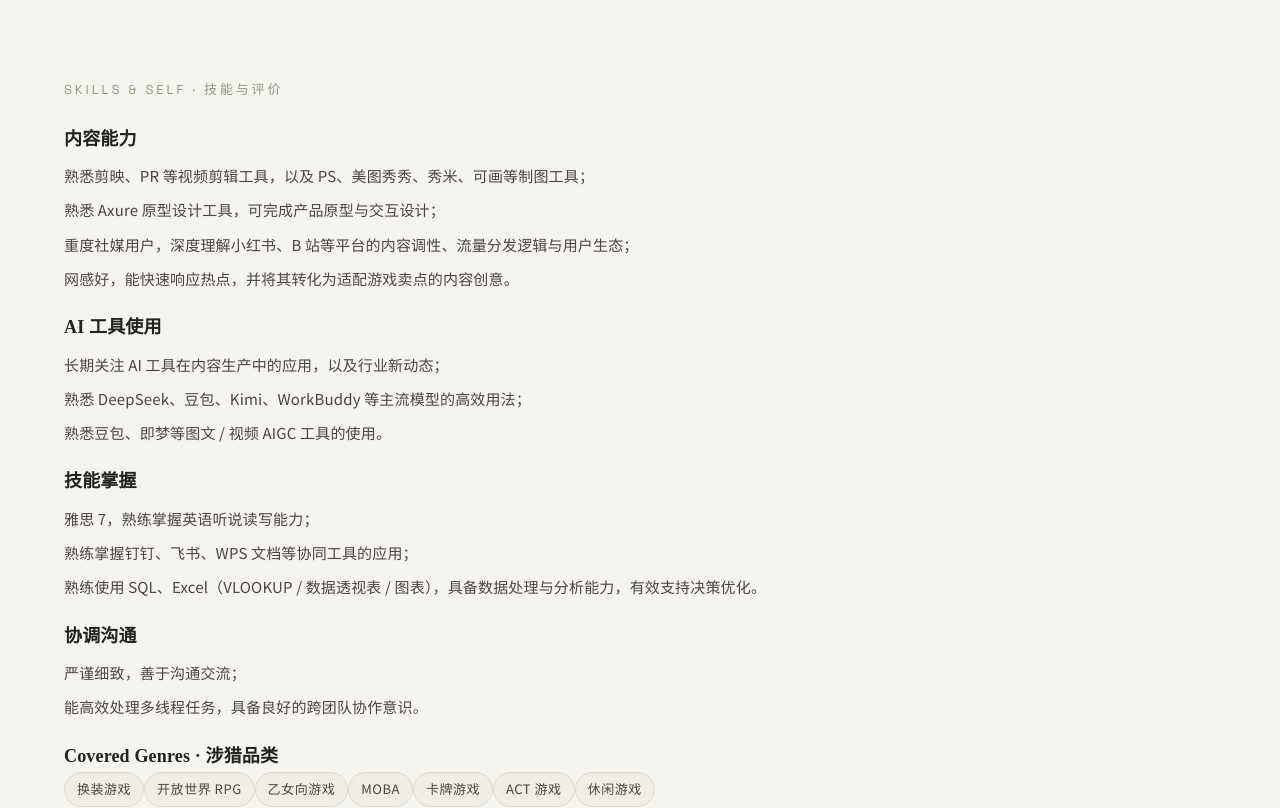
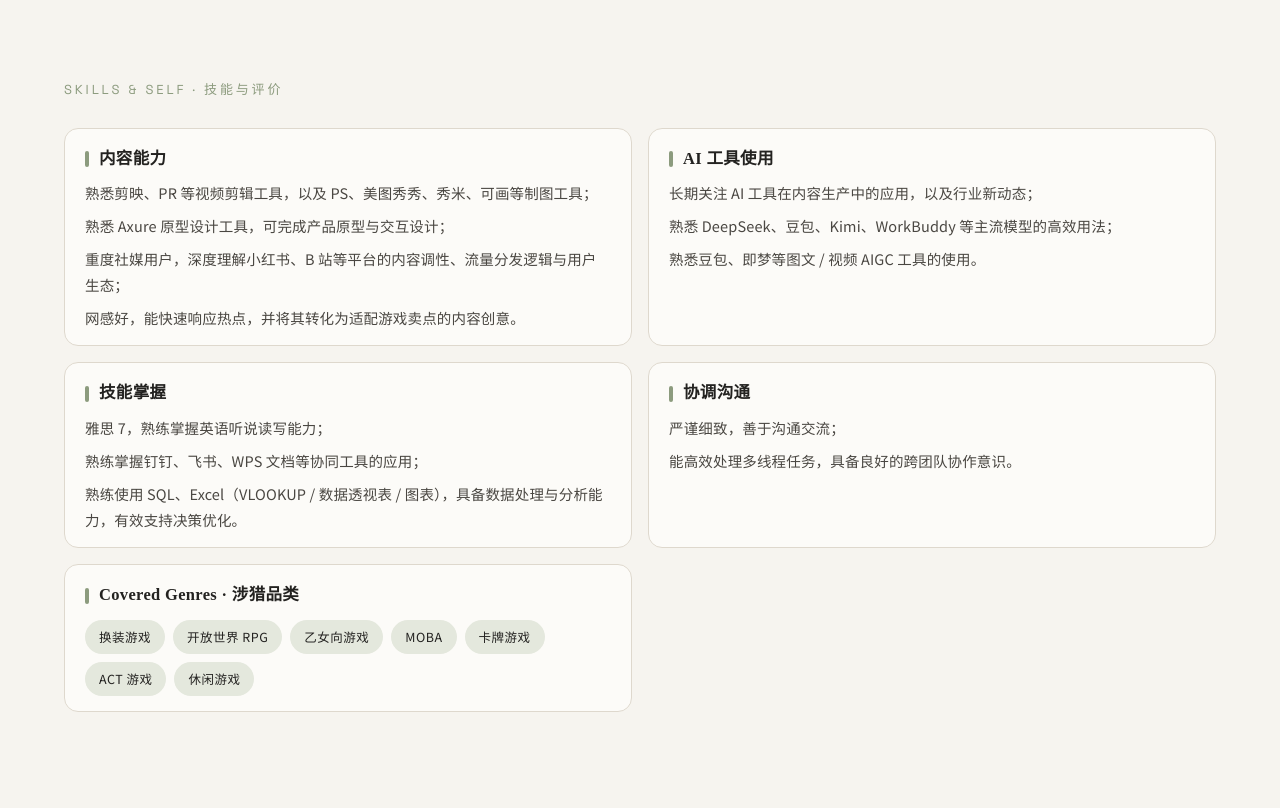
Before and after one commit to 321BUN/profolio1, a React (Vite) app in the folder portfolio-source/: page / in a window 1280 px wide. Shown: the part 3480-4288 px from the top of the page. Built offline with nearby package versions, Linux system fonts and the light colour scheme.

Commit message:
Add files via upload

```diff
--- a/portfolio-source/src/index.css
+++ b/portfolio-source/src/index.css
@@ -947,3 +947,38 @@ mark.hl {
 .wd-ppt-slide img { width: 100%; display: block; cursor: zoom-in; }
 .wd-ppt .wd-ppt-no { text-align: center; margin-top: 14px; }
 .wd-ppt-dots { justify-content: center; }
+
+/* ===== 关于页 · 游戏经历 → 技能与评价（上下全宽排列）===== */
+.skills-block {
+  margin-top: 26px;
+  display: grid;
+  grid-template-columns: repeat(auto-fit, minmax(430px, 1fr));
+  gap: 16px;
+}
+
+/* 技能组卡片：与游戏卡片同风格 */
+.skill-item {
+  background: var(--surface);
+  border: 1px solid var(--line);
+  border-radius: 14px;
+  padding: 16px 20px 15px;
+  transition: border-color 0.3s var(--ease);
+}
+.skill-item:hover { border-color: var(--sage); }
+.skill-item .sg {
+  display: flex; align-items: center; gap: 10px;
+  font-size: 16.5px; letter-spacing: 0.02em;
+}
+.skill-item .sg::before {
+  content: ''; width: 4px; height: 16px; flex: none;
+  background: var(--sage); border-radius: 2px;
+}
+.skill-item .st { margin-top: 7px; font-size: 14.5px; line-height: 1.78; color: var(--ink-2); }
+
+/* 涉猎品类 chips 卡 */
+.genre-card .chips { margin-top: 10px; display: flex; flex-wrap: wrap; gap: 8px; }
+.genre-card .tag { font-size: 12.5px; padding: 5px 13px; background: var(--sage-soft); border-color: transparent; color: var(--ink); }
+
+@media (max-width: 860px) {
+  .skills-block { grid-template-columns: 1fr; }
+}
```
